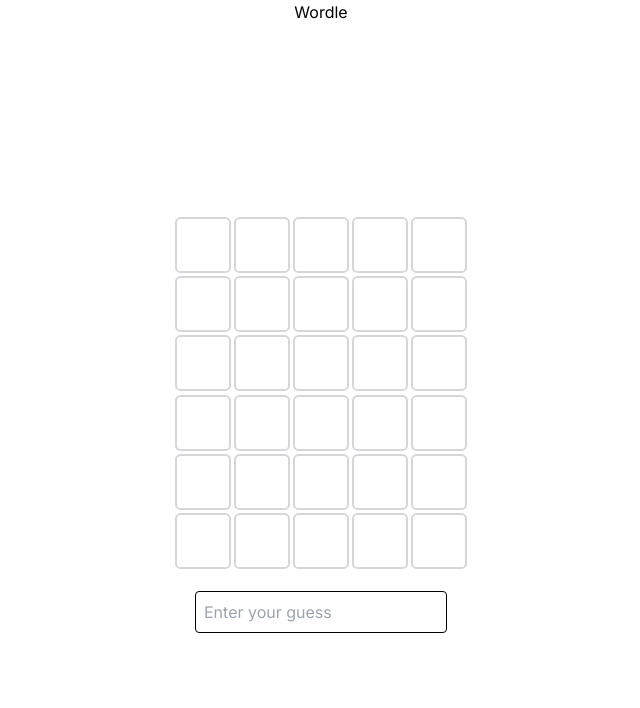
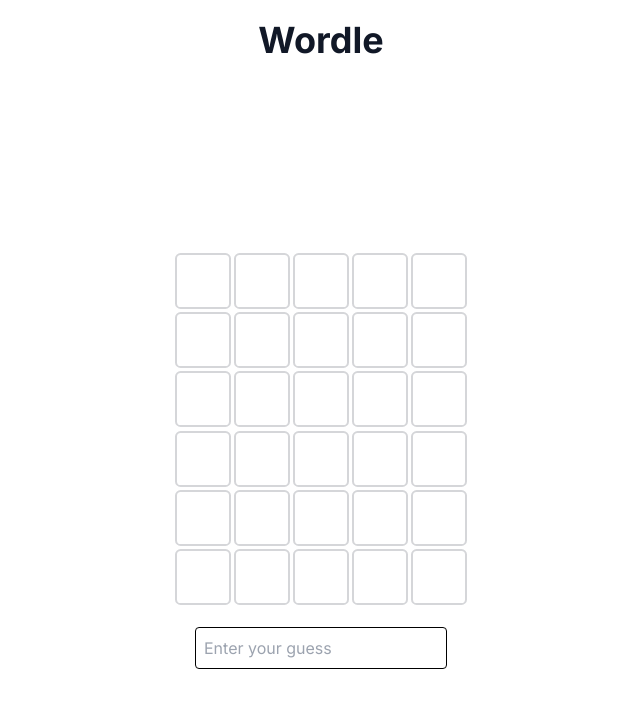
Before and after one commit to harshitpanwar/wordle, a Next.js app: page / in a window 1280 px wide. Shown: the top 708 px of the page, without its empty margins (319-959 px from the left). Built offline with nearby package versions, Linux system fonts and the light colour scheme.

Commit message:
font changes

```diff
--- a/app/globals.css
+++ b/app/globals.css
@@ -1,3 +1,6 @@
 @tailwind base;
 @tailwind components;
 @tailwind utilities;
+
+/* Example: importing Google Fonts */
+@import url('https://fonts.googleapis.com/css2?family=Roboto:wght@400;700&display=swap');
--- a/components/WordleGame.tsx
+++ b/components/WordleGame.tsx
@@ -89,7 +89,9 @@
 
   return (
     <div className='flex flex-col items-center'>
-      <h1 className=''>Wordle</h1>
+      <h1 className="text-4xl font-bold text-center text-gray-900 font-roboto mt-5">
+          Wordle
+      </h1>
       <div className='flex flex-col items-center justify-center min-h-screen text-center'>
         <div>
           {guesses.map((guessObj, index) => (
```
